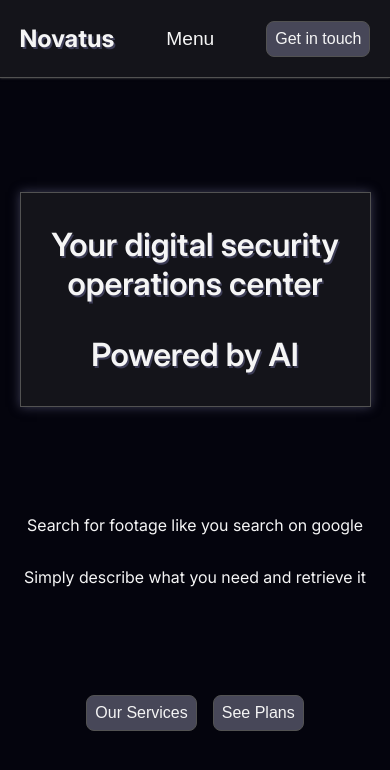
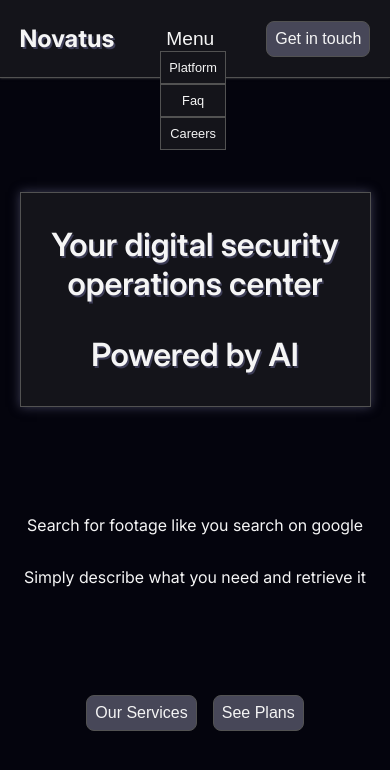
Before and after one commit to helauren42/ai-security-website, a React (Create React App) app in the folder reactapp/: page / in a window 390 px wide. Shown: the top 770 px of the page. Built offline with nearby package versions, Linux system fonts and the light colour scheme.

Commit message:
dropdown menu working for tablet window width

```diff
--- /dev/null
+++ b/reactapp/src/CSS/CallToAction.css
@@ -0,0 +1,6 @@
+#call-to-action {
+  display: flex;
+  flex-direction: column;
+  justify-content: space-evenly;
+  align-items: center;
+}
--- a/reactapp/src/CSS/Navbar.css
+++ b/reactapp/src/CSS/Navbar.css
@@ -55,6 +55,20 @@
   border-style: none;
 }
 
+#dropdown {
+  position: relative;
+}
+
 #dropdown-menu {
   display: none;
+  position: absolute;
 }
+
+.dropdown-btn {
+  background-color: var(--main-grey);
+  color: var(--text-white);
+  border: 0.01rem solid var(--dark-border2);
+  width: 100%;
+  padding: 0.5rem;
+  font-size: 0.8rem;
+}
--- a/reactapp/src/JS/Navbar.js
+++ b/reactapp/src/JS/Navbar.js
@@ -15,15 +15,29 @@
   const [openMenu, setOpenMenu] = useState(true)
   useEffect(() => {
     console.log("openMenu: ", openMenu)
+    const elem = document.getElementById("dropdown-menu")
+    if (openMenu)
+      elem.style.display = "block"
+    else
+      elem.style.display = "none"
+
   }, [openMenu])
   return (
-    <button className='nav-menu' id="nav-menu-tablet" onClick={() => setOpenMenu(true)}> Menu
-      <ul id="dropdown-menu" >
-        <li className="std-hover-active">Platform</li>
-        <li className="std-hover-active">Faq</li>
-        <li className="std-hover-active">Careers</li>
-      </ul >
-    </button >
+    <div id="dropdown">
+      <button className='nav-menu' id="nav-menu-tablet" onClick={() => setOpenMenu(!openMenu)}> Menu
+      </button >
+      <div id="dropdown-menu" >
+        <button className="std-hover-active dropdown-btn" onClick={() => {
+          setOpenMenu(false)
+        }}>Platform</button>
+        <button className="std-hover-active dropdown-btn" onClick={() => {
+          setOpenMenu(false)
+        }}>Faq</button>
+        <button className="std-hover-active dropdown-btn" onClick={() => {
+          setOpenMenu(false)
+        }}>Careers</button>
+      </div >
+    </div>
   );
 };
 
```
